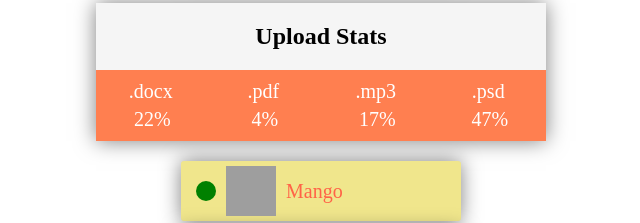
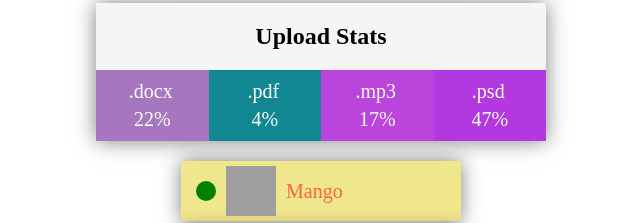
Before and after one commit to Anatoliy-Mostovoy/goit-react-hw-01-components, a React (Create React App) app: page / in a window 1280 px wide. Shown: the part 395-618 px from the top of the page, without its empty margins (319-959 px from the left). Built offline with nearby package versions, Linux system fonts and the light colour scheme; grey boxes are pictures that could not be loaded.

Commit message:
Done random color

```diff
--- a/src/Components/Statistics/StatsItem.js
+++ b/src/Components/Statistics/StatsItem.js
@@ -1,9 +1,13 @@
 import React from 'react';
 import PropTypes from 'prop-types';
+import { renderColor, renderRGBColor } from '../../helpers/randomColor';
 import s from './Statistics.module.css';
 
 export const StatsItem = ({ label, percentage }) => (
-  <li className={s.item}>
+  <li
+    className={s.item}
+    style={{ backgroundColor: renderRGBColor(renderColor) }}
+  >
     <span className={s.label}>{label}</span>
     <span className="percentage">{percentage}%</span>
   </li>
--- /dev/null
+++ b/src/helpers/randomColor.js
@@ -0,0 +1,5 @@
+const renderColor = () => Math.round(Math.random() * (250 - 0) + 0);
+const renderRGBColor = callback =>
+  `rgb(${callback()}, ${callback()}, ${callback()})`;
+
+export { renderColor, renderRGBColor };
```
